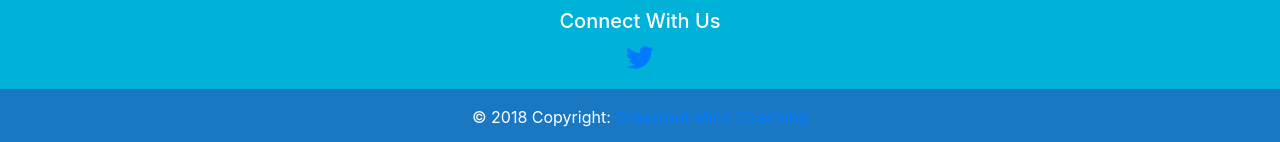
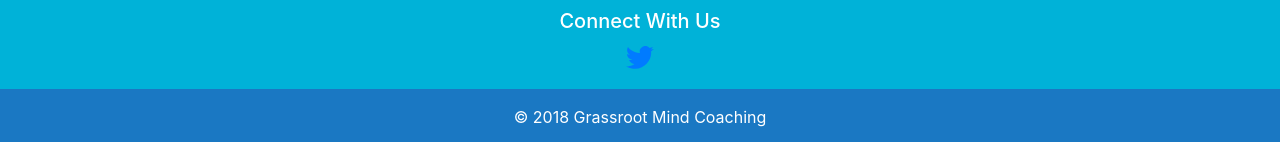
Before and after one commit to krussll/etsysimplicity, a Jekyll site: the page built from index.md, in a window 1280 px wide. Shown: the part 1687-1829 px from the top of the page. Built offline with Jekyll 4.4.1, drawn with Linux system fonts in a browser that asks for light colours; nearby versions of some CDN libraries.

Commit message:
Update footer.html

```diff
--- a/_includes/footer.html
+++ b/_includes/footer.html
@@ -12,7 +12,7 @@
     </div>
   </div>
 
-  <div class="footer-copyright text-center py-3 mt-3">© 2018 Copyright:
-      <a href={{ site.url }}"> {{ site.name }}</a>
-    </div>
+  <div class="footer-copyright text-center py-3 mt-3">
+    © 2018 {{ site.name }}
+  </div>
 </footer>
```
